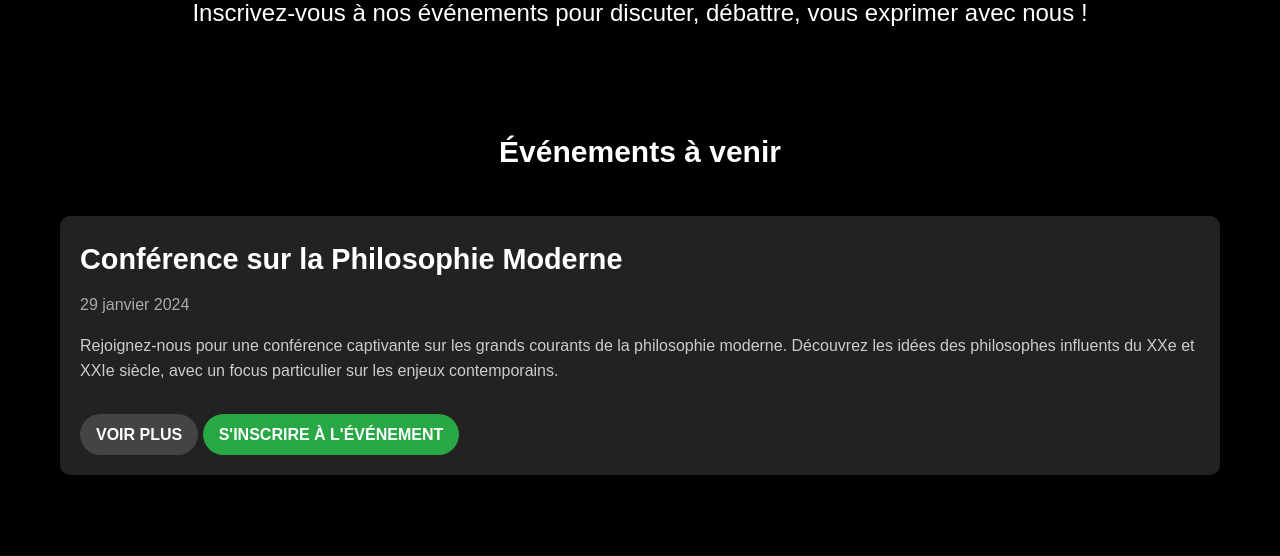
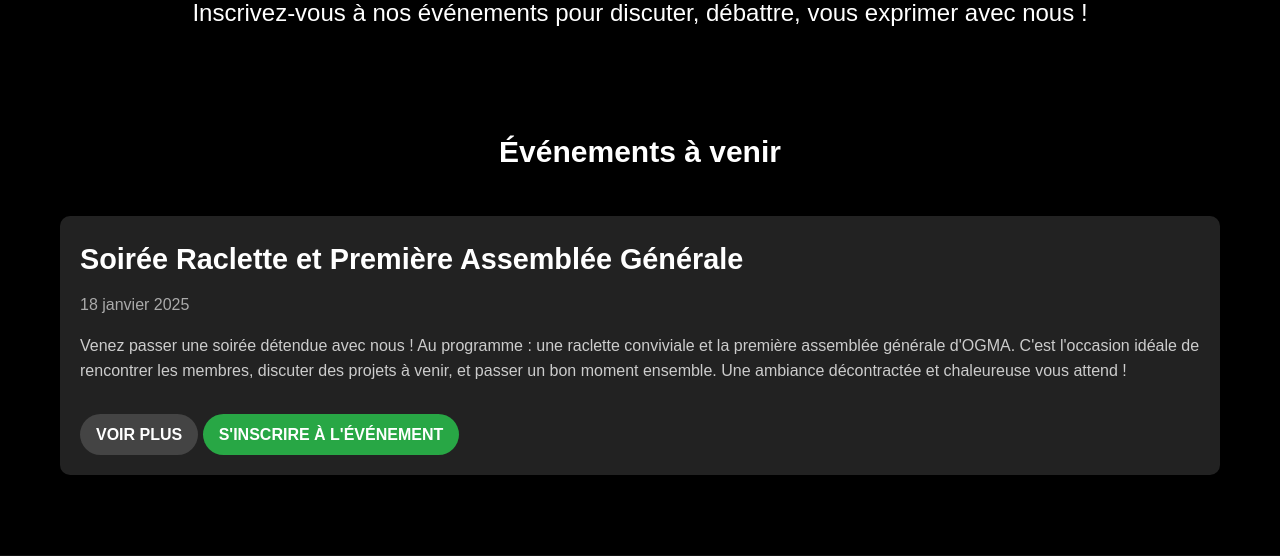
Before and after one commit to Badis213/OGMA, a Flask app: page /evenements in a window 1280 px wide. Shown: the part 232-788 px from the top of the page. Run offline with Flask 3, Linux system fonts and the light colour scheme.

Commit message:
Modified event

```diff
--- a/app.py
+++ b/app.py
@@ -136,9 +136,9 @@ def event_signin():
         return redirect(url_for('profil'))  # Redirect to homepage or any other page
 
     # Dummy event data, you would later fetch it from the database
-    event_date = "12/01/2025"  # Example date (d/m/y)
-    event_time = "14:30"       # Example time (xhy)
-    event_place = "Salle A"    # Example location
+    event_date = "18/01/2025"  # Example date (d/m/y)
+    event_time = "(heure pas encore connue)"       # Example time (xhy)
+    event_place = "Pont Du Casse (addresse exacte pas encore connue)"    # Example location
 
     if request.method == 'POST':
         # Retrieve form data
--- a/templates/evenements.html
+++ b/templates/evenements.html
@@ -57,21 +57,23 @@
         <div class="event-container">
             <!-- Exemple d'événement -->
             <div class="event">
-                <h3>Conférence sur la Philosophie Moderne</h3>
-                <p class="event-date">29 janvier 2024</p>
+                <h3>Soirée Raclette et Première Assemblée Générale</h3>
+                <p class="event-date">18 janvier 2025</p>
                 <p class="event-description">
-                    Rejoignez-nous pour une conférence captivante sur les grands courants de la philosophie moderne.
-                    Découvrez les idées des philosophes influents du XXe et XXIe siècle, avec un focus particulier sur les enjeux contemporains.
+                    Venez passer une soirée détendue avec nous ! Au programme : une raclette conviviale et la première assemblée générale d'OGMA.
+                    C'est l'occasion idéale de rencontrer les membres, discuter des projets à venir, et passer un bon moment ensemble.
+                    Une ambiance décontractée et chaleureuse vous attend !
                 </p>
-                <a href="#" class="btn-event" data-title="Conférence sur la Philosophie Moderne"
-                   data-date="29 janvier 2024"
-                   data-description="Rejoignez-nous pour une conférence approfondie sur la philosophie moderne. Nous explorerons les théories influentes qui façonnent la pensée contemporaine, y compris l'existentialisme, la phénoménologie, et la déconstruction. La conférence sera animée par le Dr. Jean Dupont, spécialiste de la philosophie contemporaine. Ne manquez pas cette occasion de discuter des enjeux philosophiques actuels avec des experts dans le domaine.">
+                <a href="#" class="btn-event" data-title="Soirée Raclette et Première Assemblée Générale"
+                data-date="18 janvier 2025"
+                data-description="Rejoignez-nous pour une soirée chill autour d'une raclette et de la première assemblée générale de l'association OGMA. Une excellente occasion de rencontrer les autres membres, échanger des idées et passer un moment convivial.">
                     Voir plus
                 </a>
                 <a href="{{ url_for('event_signin') }}" class="btn-inscription" id="inscription-btn">S'inscrire à l'événement</a>
             </div>
         </div>
     </section>
+
 
     <!-- Boîte Modale -->
     <div id="modal" class="modal">
```
